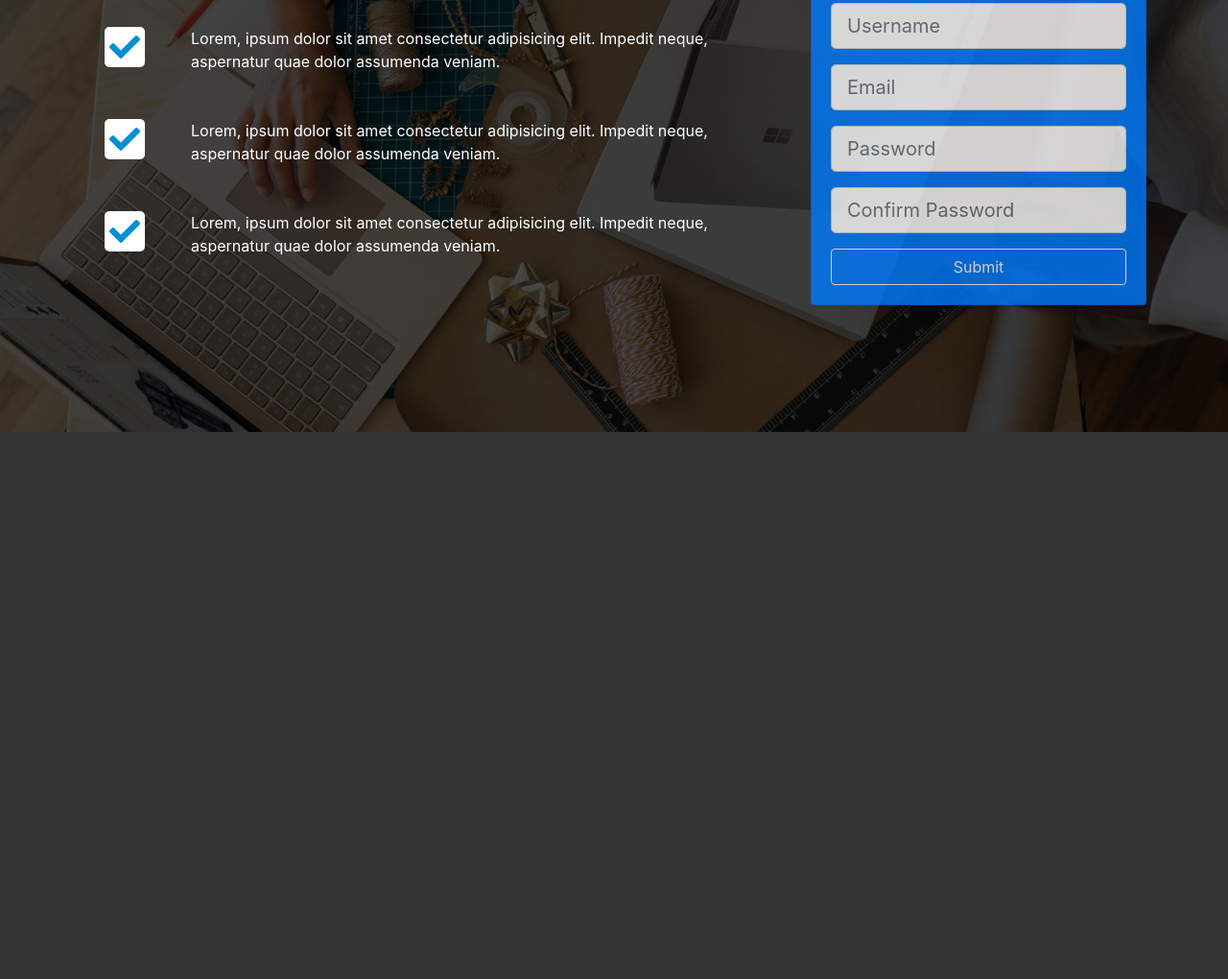
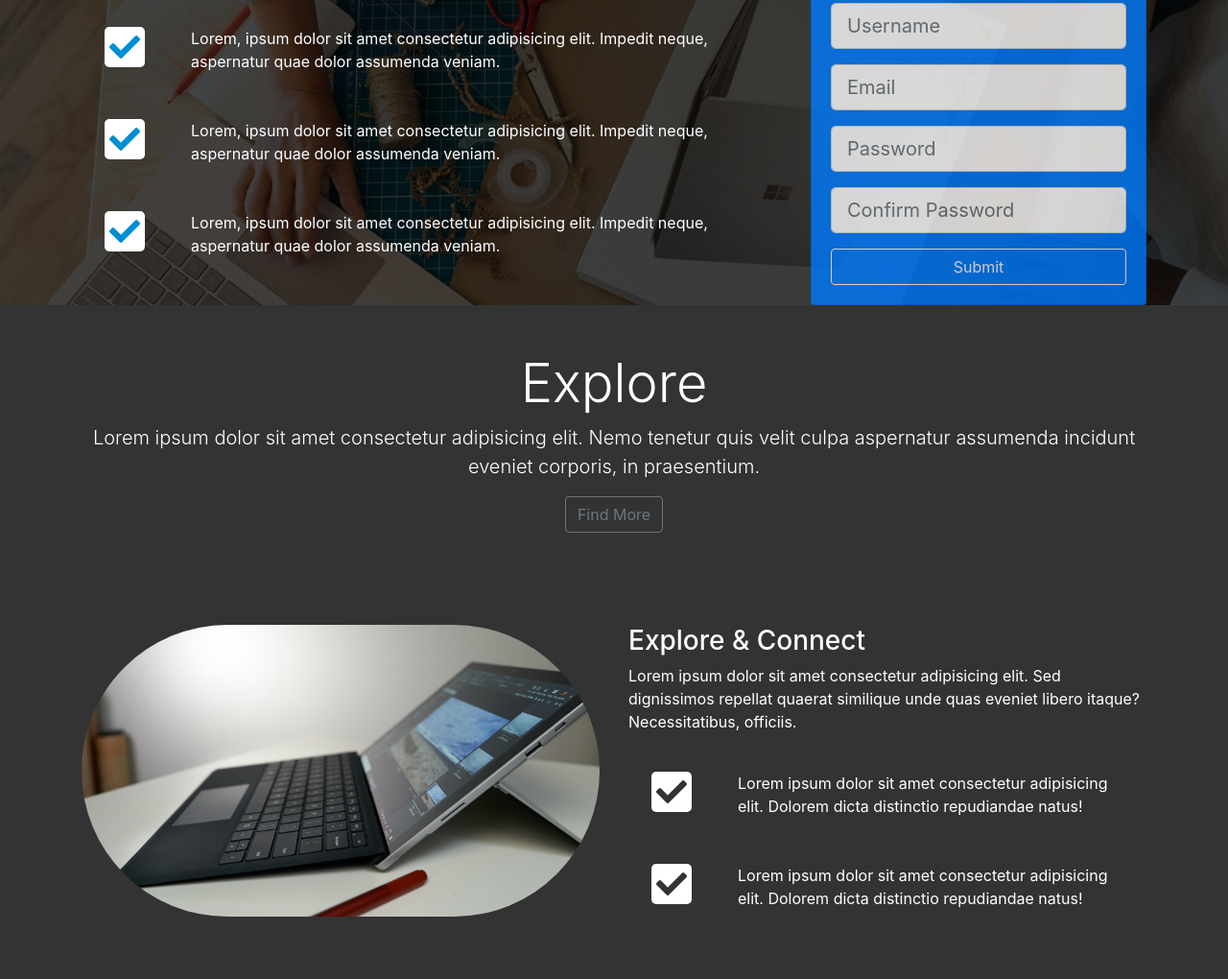
Before and after one commit to ahmadalnaib/bootstarp-t-1, a plain HTML site: page index.html in a window 1280 px wide. Shown: the part 309-1329 px from the top of the page at 96% size. Before the commit the page ends 800 px from the top, so only its background shows below. Drawn offline with nearby package versions, Linux system fonts and the light colour scheme.

Commit message:
add new section

```diff
--- a/css/style.css
+++ b/css/style.css
@@ -14,7 +14,7 @@ body{
   background-repeat: no-repeat;
   background-size: cover;
   background-attachment: fixed;
-  min-height: 700px;
+  min-height: 70vh;
 }
 
 
@@ -33,3 +33,11 @@ body{
   padding: 5px;
   border-radius: 5px;
 }
+
+
+#explore-section .fas,#share-section .fas{
+  background: #fff;
+  color: #333;
+  padding: 5px;
+  border-radius: 5px;
+}
--- a/index.html
+++ b/index.html
@@ -128,7 +128,11 @@
                       placeholder="Confirm Password"
                     />
                   </div>
-                  <input type="submit" value="Submit" class="btn btn-outline-light btn-block">
+                  <input
+                    type="submit"
+                    value="Submit"
+                    class="btn btn-outline-light btn-block"
+                  />
                 </form>
               </div>
             </div>
@@ -136,6 +140,66 @@
         </div>
       </div>
     </header>
+
+    <!-- explore header section -->
+
+    <section id="explore">
+      <div class="container">
+        <div class="row">
+          <div class="col text-center py-5">
+            <h1 class="display-4">Explore</h1>
+            <p class="lead">
+              Lorem ipsum dolor sit amet consectetur adipisicing elit. Nemo
+              tenetur quis velit culpa aspernatur assumenda incidunt eveniet
+              corporis, in praesentium.
+            </p>
+            <a href="#" class="btn btn-outline-secondary">Find More</a>
+          </div>
+        </div>
+      </div>
+    </section>
+
+    <!-- explore -->
+
+    <section id="explore-section" class="py-5">
+      <div class="container">
+        <div class="row">
+          <div class="col-md-6">
+            <img
+              src="./img/photo-1617780421536-f74c55b953ef.jpeg"
+              class="img-fluid mb-3 rounded-pill"
+              alt="img"
+            />
+          </div>
+          <div class="col-md-6">
+            <h3>Explore & Connect</h3>
+            <p>
+              Lorem ipsum dolor sit amet consectetur adipisicing elit. Sed
+              dignissimos repellat quaerat similique unde quas eveniet libero
+              itaque? Necessitatibus, officiis.
+            </p>
+            <div class="d-flex">
+              <div class="p-4 align-self-start">
+                <i class="fas fa-check fa-2x"></i>
+              </div>
+              <div class="p-4 align-self-end">
+                Lorem ipsum dolor sit amet consectetur adipisicing elit. Dolorem
+                dicta distinctio repudiandae natus!
+              </div>
+            </div>
+            <div class="d-flex">
+              <div class="p-4 align-self-start">
+                <i class="fas fa-check fa-2x"></i>
+              </div>
+              <div class="p-4 align-self-end">
+                Lorem ipsum dolor sit amet consectetur adipisicing elit. Dolorem
+                dicta distinctio repudiandae natus!
+              </div>
+            </div>
+          </div>
+        </div>
+      </div>
+    </section>
 
     <script
       src="https://code.jquery.com/jquery-3.5.1.slim.min.js"
```
Also changed, not shown: img/photo-1587614297882-0954a02d57f7.jpeg (added), img/photo-1617780421536-f74c55b953ef.jpeg (added).
